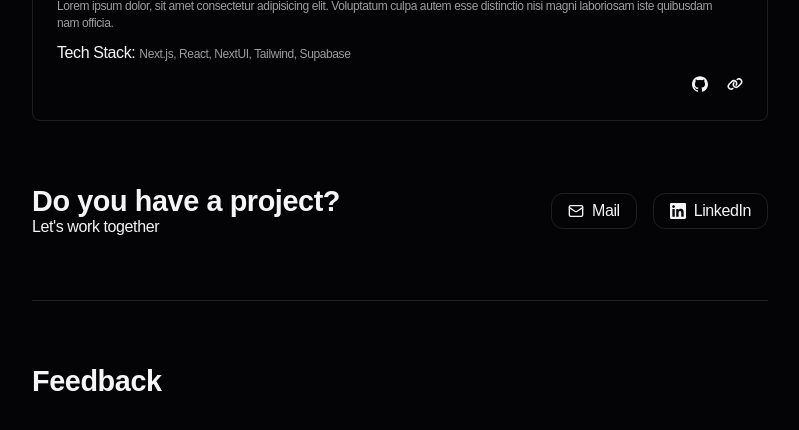
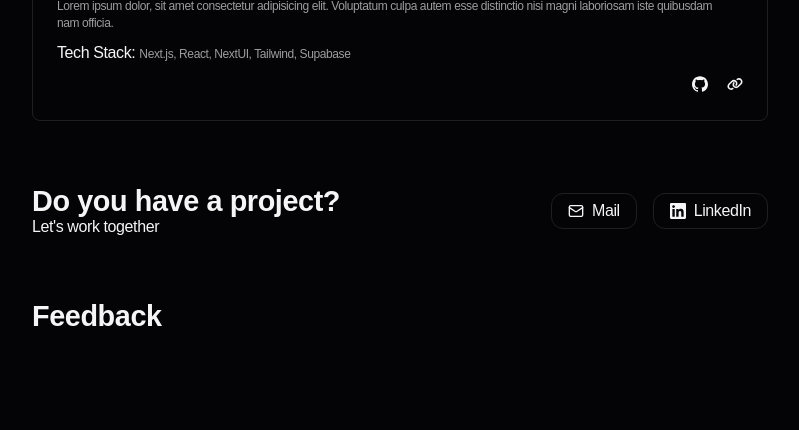
Before and after one commit to figueroaignacio/portfolio, a React (Vite) app: page / in a window 1280 px wide. Shown: the part 1623-2053 px from the top of the page, without its empty margins (240-1039 px from the left). Built offline with nearby package versions, Linux system fonts and the light colour scheme.

Commit message:
chore(src): removing unnecesary separator

```diff
--- a/src/App.tsx
+++ b/src/App.tsx
@@ -21,7 +21,6 @@ function App() {
       <Experience />
       <Projects />
       <CallToAction />
-      <Separator />
       <Feedback />
       <Skills />
       <Footer />
```
